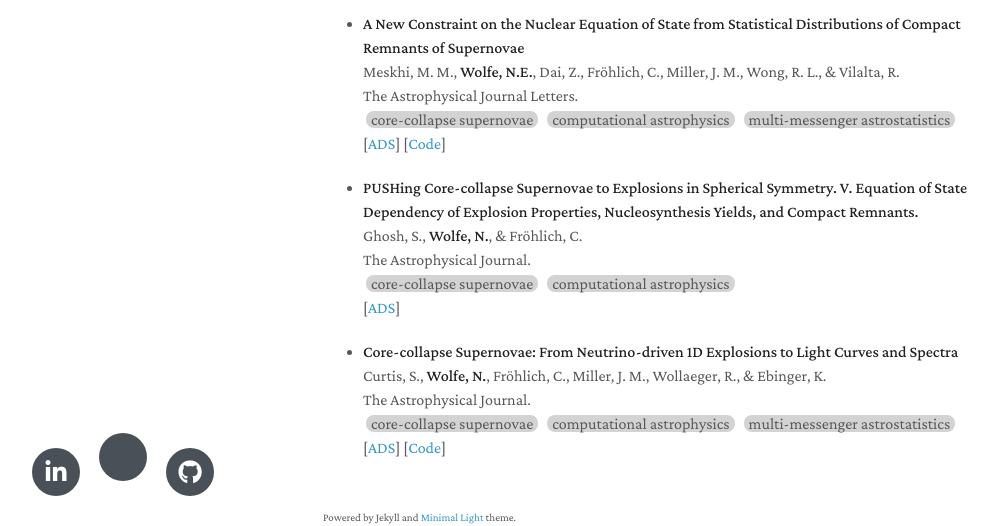
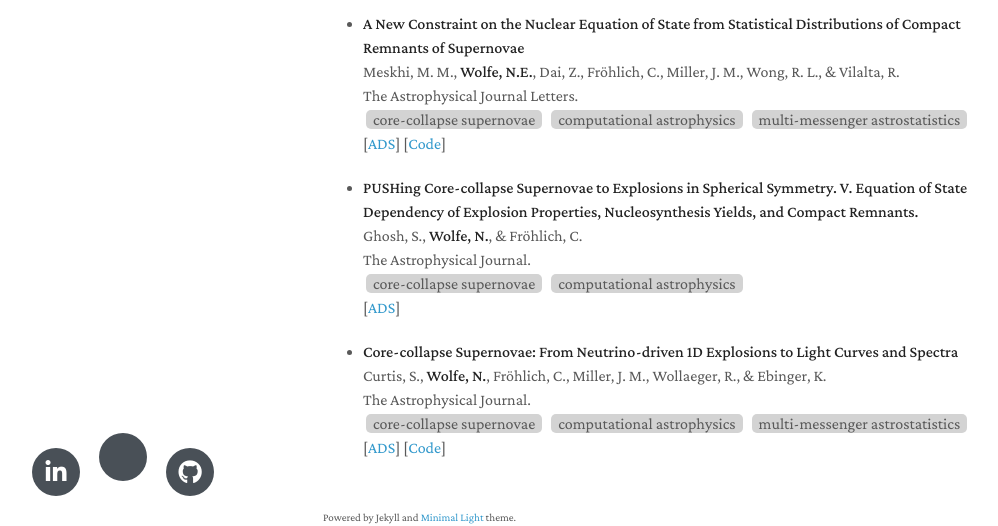
Before and after one commit to noahewolfe/noahewolfe.github.io, a Jekyll site: the page built from index.md, in a window 1280 px wide and 1032 px high. Shown: the part 434-960 px from the top of the window, without its empty margins (147-1145 px from the left). Built offline with Jekyll 4.4.1, drawn with Linux system fonts in a browser that asks for light colours; nearby versions of some CDN libraries; a style sheet for code colours, icons or effects is not loaded; our own code applies the rules of GitHub Pages for plain Markdown files.

Commit message:
Improve padding on topictag

```diff
--- a/_sass/minimal-light.scss
+++ b/_sass/minimal-light.scss
@@ -452,9 +452,11 @@ footer {
   background-color: #d3d3d3;
   text-align: center;
   width: max-content;
-  padding-left: 5px;
-  padding-right: 5px;
-  border-radius: 8px;
+  padding-top: 1px;
+  padding-bottom: 1px;
+  padding-left: 7px;
+  padding-right: 7px;
+  border-radius: 5px;
   margin: 3px;
   display: inline;
 }
```
